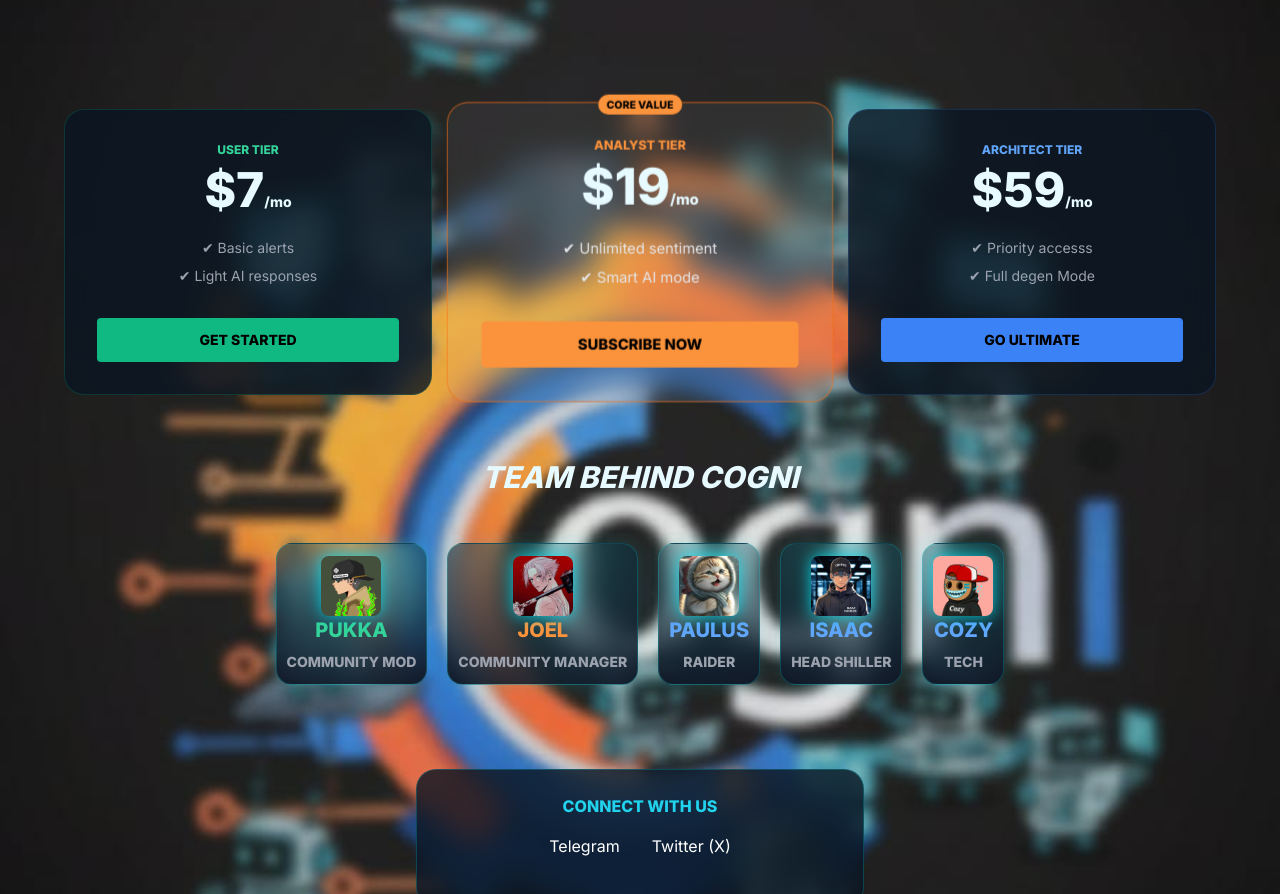
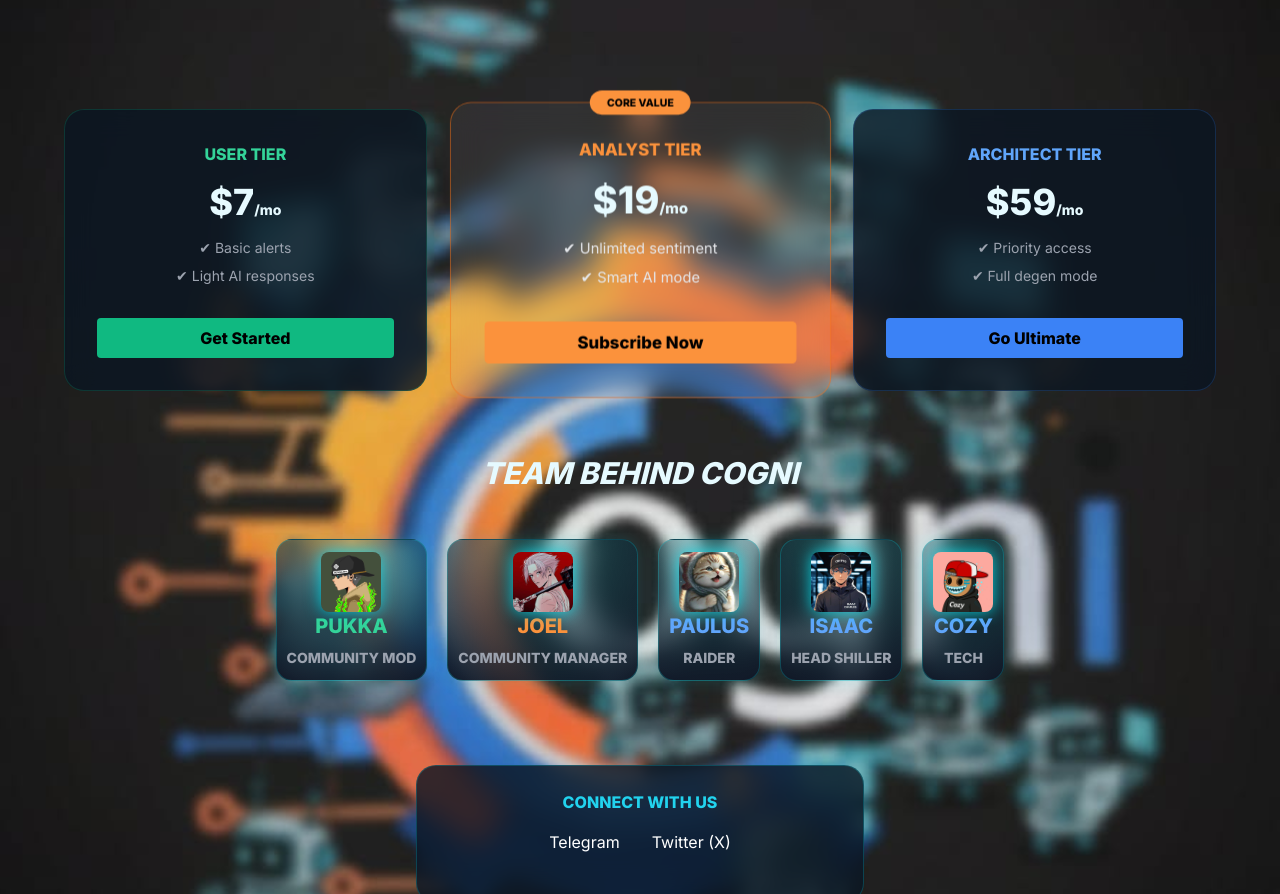
Before and after one commit to COGNIB/COGNI, a plain HTML site: page index.html in a window 1280 px wide. Shown: the part 3694-4588 px from the top of the page. Drawn offline with nearby package versions, Linux system fonts and the light colour scheme.

Commit message:
update commit

```diff
--- a/index.html
+++ b/index.html
@@ -332,46 +332,36 @@
 </section>
 
 <section id="pricing" class="px-6 py-16">
-  <div class="flex flex-row gap-2 md:gap-6 px-2 md:px-0 max-w-6xl mx-auto items-stretch">
-
-  <div class="flex-1 glass-card p-3 md:p-8 text-center border-emerald-500/20 flex flex-col justify-between">
-    <div>
-      <h3 class="text-emerald-400 font-bold uppercase text-[10px] md:text-xs mb-2">User Tier</h3>
-      <div class="text-xl md:text-5xl font-black mb-2 md:mb-6">$7<span class="text-sm">/mo</span></div>
-      <ul class="hidden md:block text-sm text-gray-400 space-y-2 mb-8">
+  <div class="grid grid-cols-1 md:grid-cols-3 gap-8 max-w-6xl mx-auto">
+    <div class="glass-card p-8 border-emerald-500/20 text-center">
+      <h3 class="text-emerald-400 font-bold mb-4 uppercase">User Tier</h3>
+      <div class="text-4xl font-black mb-4">$7<span class="text-sm">/mo</span></div>
+      <ul class="text-sm text-gray-400 space-y-2 mb-8">
         <li>✔ Basic alerts</li>
         <li>✔ Light AI responses</li>
       </ul>
+      <button class="w-full py-2 bg-emerald-500 text-black font-bold rounded">Get Started</button>
     </div>
-    <button class="w-full py-2 md:py-3 bg-emerald-500 text-black font-bold rounded text-[10px] md:text-sm uppercase">Get started</button>
-  </div>
-
-  <div class="flex-1 glass-card p-3 md:p-8 text-center border-orange-500/60 relative bg-white/5 md:scale-105 z-10 flex flex-col justify-between">
-    <div class="absolute -top-2 left-1/2 -translate-x-1/2 bg-orange-400 text-black text-[8px] md:text-[10px] font-black px-2 py-0.5 rounded-full whitespace-nowrap">CORE VALUE</div>
-    <div>
-      <h3 class="text-orange-400 font-bold uppercase text-[10px] md:text-xs mb-2">Analyst tier</h3>
-      <div class="text-xl md:text-5xl font-black mb-2 md:mb-6">$19<span class="text-sm">/mo</span></div>
-      <ul class="hidden md:block text-sm text-gray-200 space-y-2 mb-8">
+    <div class="glass-card p-8 border-orange-500/50 text-center scale-105 relative bg-white/5">
+      <div class="absolute -top-3 left-1/2 -translate-x-1/2 bg-orange-400 text-black text-[10px] font-black px-4 py-1 rounded-full">CORE VALUE</div>
+      <h3 class="text-orange-400 font-bold mb-4 uppercase">Analyst Tier</h3>
+      <div class="text-4xl font-black mb-4">$19<span class="text-sm">/mo</span></div>
+      <ul class="text-sm text-gray-200 space-y-2 mb-8">
         <li>✔ Unlimited sentiment</li>
         <li>✔ Smart AI mode</li>
       </ul>
+      <button class="w-full py-2 bg-orange-400 text-black font-bold rounded">Subscribe Now</button>
     </div>
-    <button class="w-full py-2 md:py-3 bg-orange-400 text-black font-bold rounded text-[10px] md:text-sm uppercase">Subscribe Now</button>
+    <div class="glass-card p-8 border-blue-500/20 text-center">
+      <h3 class="text-blue-400 font-bold mb-4 uppercase">Architect Tier</h3>
+      <div class="text-4xl font-black mb-4">$59<span class="text-sm">/mo</span></div>
+      <ul class="text-sm text-gray-400 space-y-2 mb-8">
+        <li>✔ Priority access</li>
+        <li>✔ Full degen mode</li>
+      </ul>
+      <button class="w-full py-2 bg-blue-500 text-black font-bold rounded">Go Ultimate</button>
+    </div>
   </div>
-
-  <div class="flex-1 glass-card p-3 md:p-8 text-center border-blue-500/20 flex flex-col justify-between">
-    <div>
-      <h3 class="text-blue-400 font-bold uppercase text-[10px] md:text-xs mb-2">Architect tier</h3>
-      <div class="text-xl md:text-5xl font-black mb-2 md:mb-6">$59<span class="text-sm">/mo</span></div>
-      <ul class="hidden md:block text-sm text-gray-400 space-y-2 mb-8">
-        <li>✔ Priority accesss</li>
-        <li>✔ Full degen Mode</li>
-      </ul>
-    </div>
-    <button class="w-full py-2 md:py-3 bg-blue-500 text-black font-bold rounded text-[10px] md:text-sm uppercase">Go Ultimate</button>
-  </div>
-
-</div>
 </section>
 
   <div class="max-w-6xl mx-auto">
```
